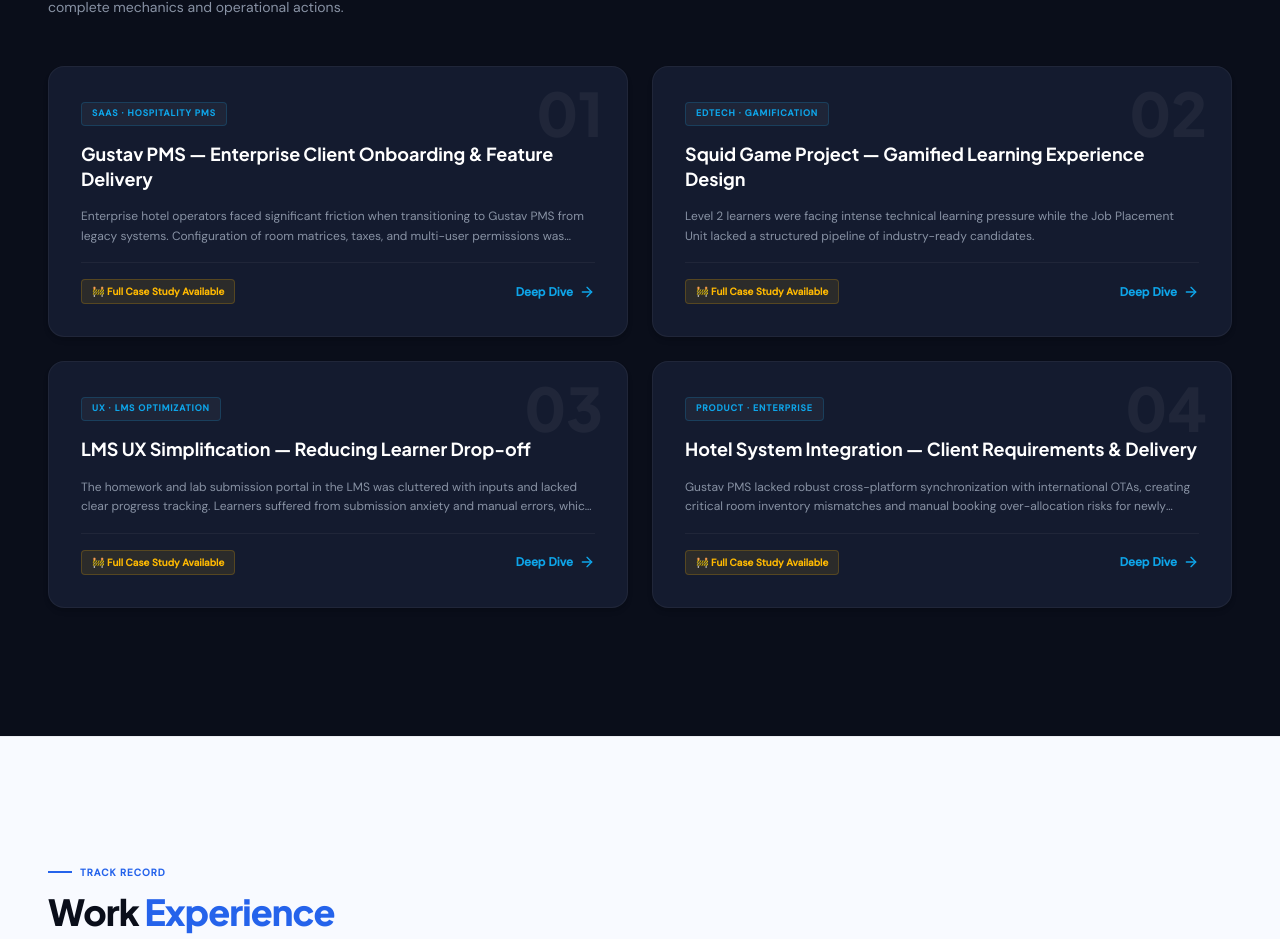
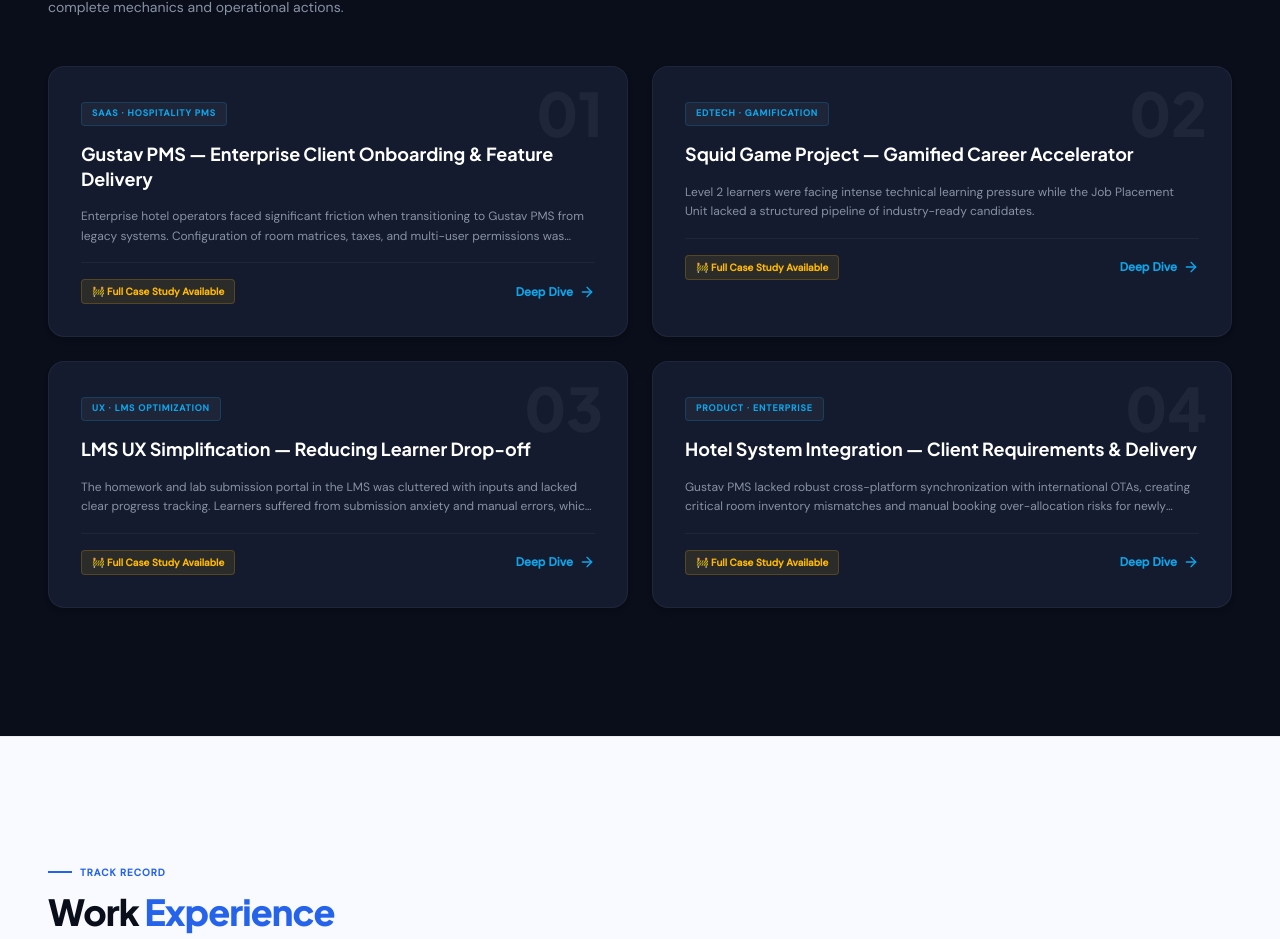
Before and after one commit to omarhasnain/omar-hasnain-mahmud-portfolio, a React (Vite) app: page / in a window 1280 px wide. Shown: the part 2715-3654 px from the top of the page. Built offline with nearby package versions, Linux system fonts and the light colour scheme.

Commit message:
v1.0 updates

```diff
--- a/src/data.ts
+++ b/src/data.ts
@@ -22,17 +22,17 @@
     id: "squid-game-gamification",
     num: "02",
     tag: "EdTech · Gamification",
-    title: "Squid Game Project — Gamified Learning Experience Design",
+    title: "Squid Game Project — Gamified Career Accelerator",
     problem: "Level 2 learners were facing intense technical learning pressure while the Job Placement Unit lacked a structured pipeline of industry-ready candidates.",
     role: "Program Designer and Operations Lead",
     actions: [
-      "Conceptualized and launched a 15-day gamified career acceleration program, inspired by competitive progression mechanics, to increase learner engagement and motivation.",
-      "Designed and executed a six-stage career readiness journey focused on project delivery, portfolio development, professional branding, and interview preparation under real-world deadlines.",
+      "Conceptualized and launched a 15-day gamified career acceleration program, inspired by Squid Game progression mechanics, to increase learner engagement and motivation.",
+      "Designed and executed a 6-stage career readiness journey focused on project delivery, portfolio development, professional branding, and interview preparation under real-world deadlines.",
       "Established an early-placement pathway by combining performance-based progression with cross-functional program execution, enabling high-potential learners to access career opportunities ahead of the standard timeline."
     ],
     outcome: "Designed and launched a gamified early placement accelerator that advanced 42 high-potential learners into the Job Placement pipeline and became a repeatable framework for future Level 2 cohorts.",
     impactMetrics: ["82% participants progressed into the Job Placement pipeline", "Reduced time-to-placement through an early intervention program", "Created a repeatable framework adopted by future Level 2 cohorts"],
-    stakeholders: ["Active Web Learners", "Core Curriculum Instructors", "Frontend Developers"]
+    stakeholders: ["Level-2 Web Learners", "Core Curriculum Instructors", "Operations Team"]
   },
   {
     id: "lms-ux-simplification",
```
